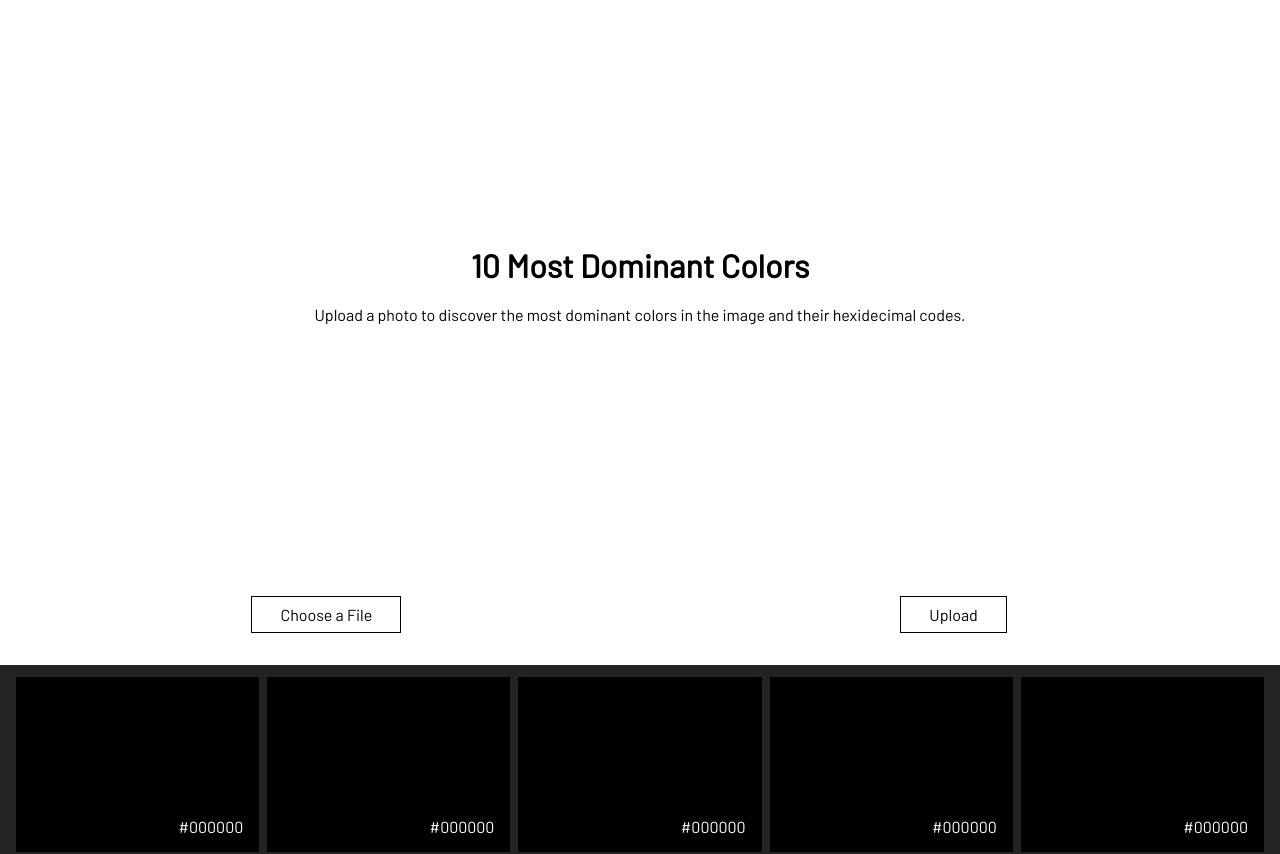
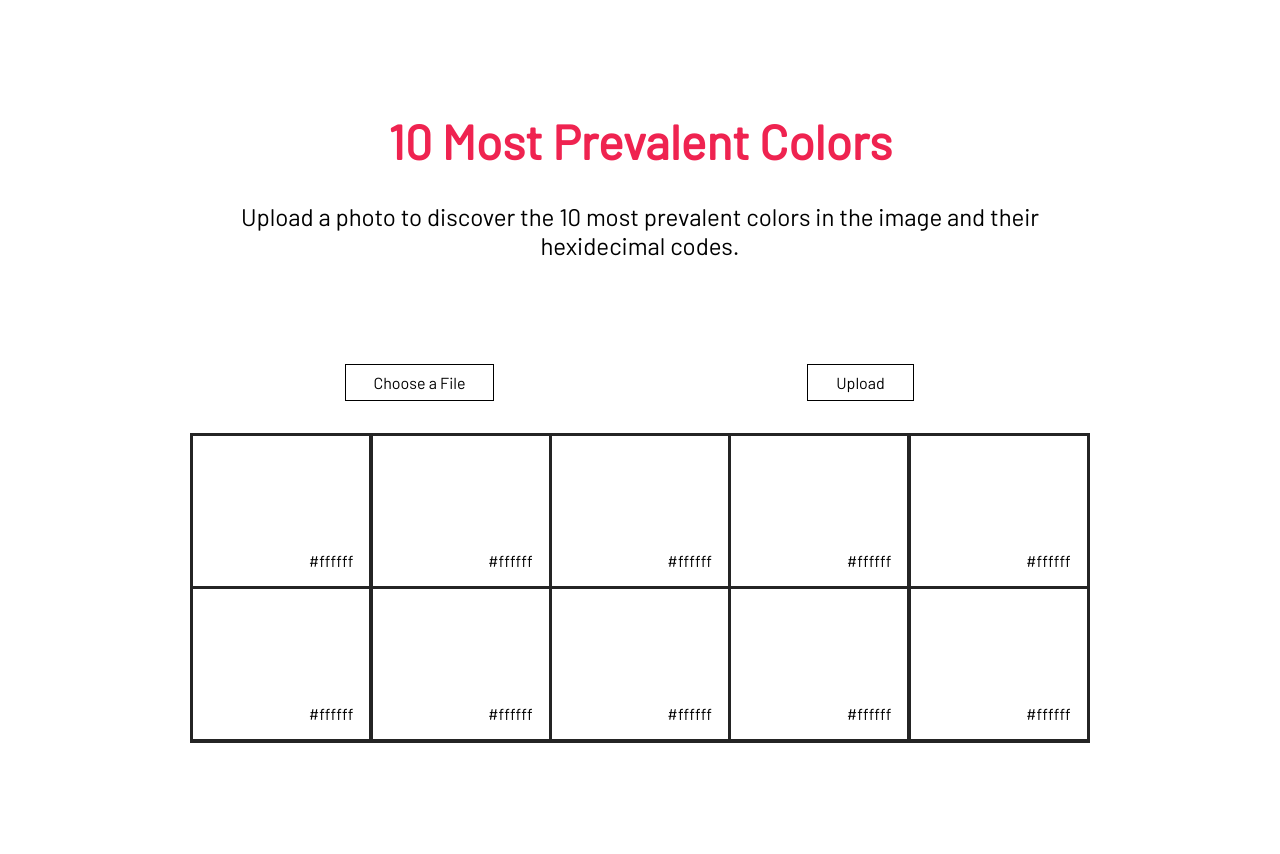
Before and after one commit to skaaldig/colorpal, a React (Create React App) app in the folder frontend/: page / in a window 1280 px wide. Shown: the top 854 px of the page. After the commit the page ends 800 px from the top, so only its background shows below. Built offline with nearby package versions, Linux system fonts and the light colour scheme.

Commit message:
styling changes

```diff
--- a/frontend/src/Component/Colors/Instructions.js
+++ b/frontend/src/Component/Colors/Instructions.js
@@ -6,11 +6,11 @@ function Instructions(props) {
     return (
     <div className="instructions">
         <animated.div className="instructions__wrapper" style={slideIn}>
-            <h1>
-                10 Most Dominant Colors
+            <h1 className="instructions__h1">
+                10 Most Prevalent Colors
             </h1>
-            <p>
-                Upload a photo to discover the most dominant colors in the image and their hexidecimal codes.
+            <p className="lead">
+                Upload a photo to discover the 10 most prevalent colors in the image and their hexidecimal codes.
             </p>
         </animated.div>
     </div>
--- a/frontend/src/Component/Colors/index.js
+++ b/frontend/src/Component/Colors/index.js
@@ -18,7 +18,7 @@ export default class Colors extends Component {
     this.state = {
       selectedFile: null,
       uploadedImage: null,
-      colors: Array(10).fill(1).map(x => "#000000"),
+      colors: Array(10).fill(1).map(x => "#ffffff"),
     }
 
     this.fileSelectedHandler = this.fileSelectedHandler.bind(this);
@@ -57,7 +57,7 @@ export default class Colors extends Component {
     }
 
     return(
-      <div>
+      <div className="app__container">
         {image}
         <UserInput onChange={this.fileSelectedHandler} onClick={this.fileUploadHandler} />
         {colors}
--- a/frontend/src/index.css
+++ b/frontend/src/index.css
@@ -10,18 +10,37 @@ code {
     monospace;
 }
 
+.lead {
+  font-size: 1.5rem;
+}
+
+.app__container {
+  margin: 0 auto;
+  max-width: 900px;
+}
+
 .instructions {
   text-align: center;
-  height: 500px;
+  height: 300px;
   display: flex;
   flex-flow: column nowrap;
   justify-content: center;
-  padding: 2rem;
+  padding-top: 2rem;
+}
+
+.instructions__wrapper {
+  padding: 1rem;
+  box-sizing: border-box;
+}
+
+.instructions__h1 {
+  color: #ef2350;
+  font-size: 3rem;
 }
 
 .user_image__container {
   max-width: 100%;
-  height: 500px;
+  height: 300px;
   display: flex;
   justify-content: center;
   padding-top: 2rem;
@@ -56,17 +75,17 @@ code {
 }
 
 .color_box__container {
-  background-color: #222323;
+  background-color: #242424;
   display: flex;
   flex-flow: row wrap;
   justify-content: center;
-  padding: 0.50rem 0;
+  padding: 0.1rem;
 }
 
 .color_box {
-  flex-basis: 19%;
-  height: 175px;
-  margin: 0.25rem;
+  flex: 1 150px;
+  height: 150px;
+  margin: 0.1rem;
   position: relative;
 }
 
@@ -95,7 +114,10 @@ code {
   font-size: 1rem;
   }
 
-  @media (max-width: 800px) {
+  @media (max-width: 900px) {
+  .color_box__container {
+    padding: 0.1rem 0;
+  }
   .color_box {
     flex-basis: 32%;
     margin: 0.15rem;
@@ -113,14 +135,18 @@ code {
 @media (max-width: 500px) {
   .color_box__container {
     justify-content: flex-start;
-    padding: 0.25rem 0.25rem;
+    padding: 0.1rem 0;
   }
   .color_box {
-    flex-basis: 100%;
+    flex-basis: 48%;
   }
 
   .user_image__container {
     max-height: 250px;
   }
 
+  .instructions__wrapper {
+    padding: 2rem;
+  }
+
 }
```
Also changed, not shown: 1 other file (tests, documents, lock files or other folders).
